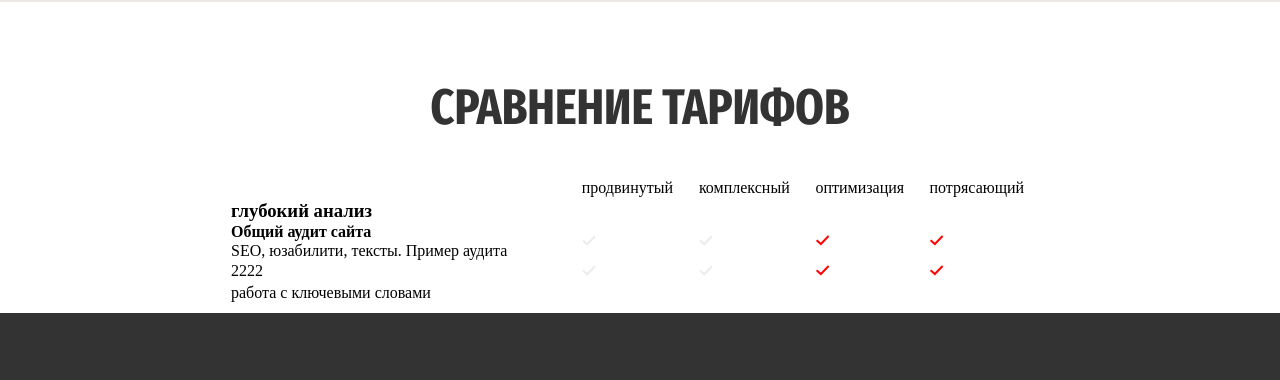
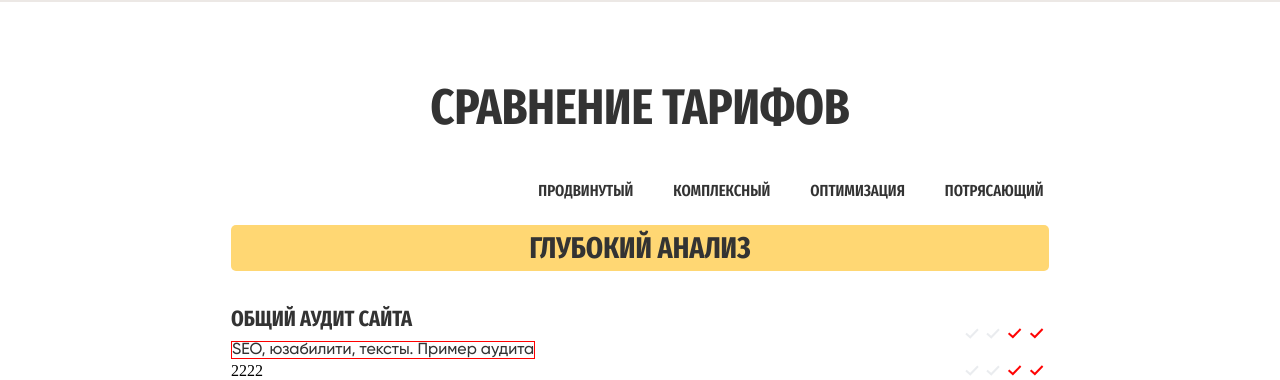
Before and after one commit to Kir1806/alkk, a website built with webpack: page src/index.html in a window 1280 px wide. Shown: the part 1548-1928 px from the top of the page. Built offline with nearby package versions, Linux system fonts and the light colour scheme.

Commit message:
table1.2

```diff
--- /dev/null
+++ b/src/blocks/comparison-table/__item-data-text/comparison-table__item-data-text.css
@@ -0,0 +1,10 @@
+.comparison-table__item-data-text {
+    color: #333;
+    font-family: Gilroy;
+    font-size: 16px;
+    font-style: normal;
+    font-weight: 500;
+    line-height: normal;
+    margin-bottom: 20px;
+    border: 1px solid red;
+}
--- /dev/null
+++ b/src/blocks/comparison-table/__item-data-title/comparison-table__item-data-title.css
@@ -0,0 +1,4 @@
+.comparison-table__item-data-title {
+    margin-bottom: 10px;
+
+}
--- /dev/null
+++ b/src/blocks/comparison-table/__title/comparison-table__title.css
@@ -0,0 +1,18 @@
+.comparison-table__title {
+    color: #333;
+    font-family: 'Fira Sans Extra Condensed';
+    font-size: 30px;
+    font-style: normal;
+    font-weight: 700;
+    line-height: 100%; /* 30px */
+    text-transform: uppercase;
+    text-align: center;
+    margin-bottom: 35px;
+
+    border-radius: 5px;
+    background: linear-gradient(0deg, #FFD773 0%, #FFD773 100%), #F4F7FE;
+    height: 46px;
+    padding: 8px 0;
+
+
+}
--- /dev/null
+++ b/src/blocks/comparison-table/__type/comparison-table__type.css
@@ -0,0 +1,10 @@
+.comparison-table__type {
+    color: #333;
+    font-family: 'Fira Sans Extra Condensed';
+    font-size: 16px;
+    font-style: normal;
+    font-weight: 600;
+    line-height: 150%; /* 24px */
+    text-transform: uppercase;
+    margin-left: 40px;
+}
--- /dev/null
+++ b/src/blocks/comparison-table/__types/comparison-table__types.css
@@ -0,0 +1,7 @@
+.comparison-table__types {
+    width: 111%;
+    display: inline-flex;
+    justify-content: flex-end;
+    margin-bottom: 20px;
+    /* border: 1px solid red; */
+}
--- a/src/blocks/comparison-table/comparison-table.css
+++ b/src/blocks/comparison-table/comparison-table.css
@@ -1,4 +1,11 @@
-@import url('./__items/.comparison-table__items.css');
+@import url('./__items/comparison-table__items.css');
+@import url('./__types/comparison-table__types.css');
+@import url('./__type/comparison-table__type.css');
+@import url('./__title/comparison-table__title.css');
+@import url('./__item-data-text/comparison-table__item-data-text.css');
+@import url('../section-title-level-4/section-title-level-4.css');
+@import url('./__item-data-title/comparison-table__item-data-title.css');
+
 
 .comparison-table {
     width: 100%;
--- a/src/blocks/comparison/comparison.css
+++ b/src/blocks/comparison/comparison.css
@@ -1,4 +1,5 @@
 @import url('./__title/comparison__title.css');
+
 
 
 .comparison {
--- /dev/null
+++ b/src/blocks/section-title-level-4/section-title-level-4.css
@@ -0,0 +1,9 @@
+.section-title-level-4 {
+    color: #333;
+    font-family: 'Fira Sans Extra Condensed';
+    font-size: 22px;
+    font-style: normal;
+    font-weight: 700;
+    line-height: 100%; /* 22px */
+    text-transform: uppercase;
+}
--- a/src/index.html
+++ b/src/index.html
@@ -149,7 +149,7 @@
                         <td class="comparison-table__type">потрясающий</td>
                     </tr>
                     <tr>
-                        <td colspan="5" class="comparison-table__title">
+                        <td colspan="5" class="">
                             <h3 class="comparison-table__title">глубокий анализ</h3>
                         </td>
                     </tr>
```
Also changed, not shown: src/blocks/comparison-table/__items/comparison-table__items.css (renamed from src/blocks/comparison-table/__items/.comparison-table__items.css).
